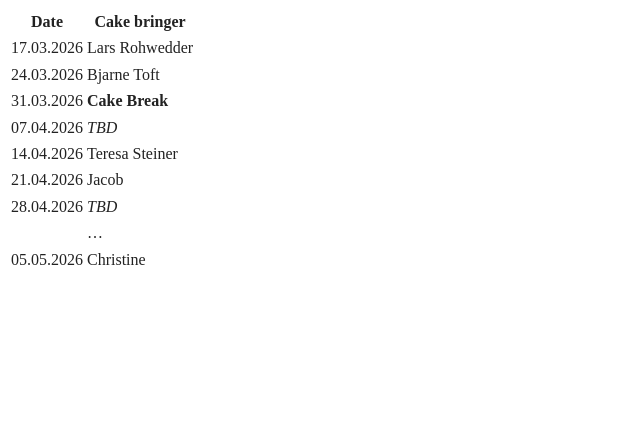
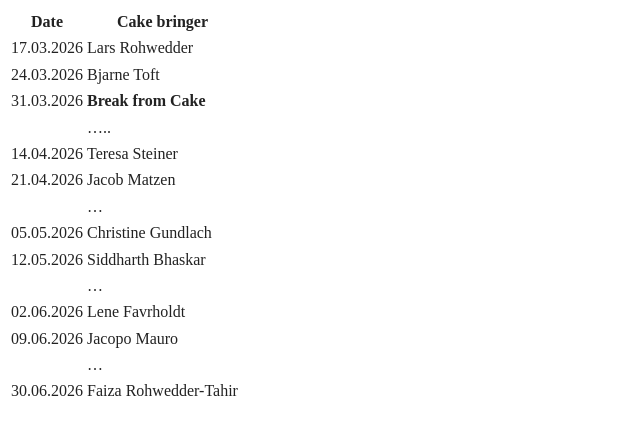
Before and after one commit to larsrohwedder/larsrohwedder.github.io, a Jekyll site: the page built from cakeclub/schedule.md, in a window 1280 px wide. Shown: the top 435 px of the page, without its empty margins (0-640 px from the left). Built offline with Jekyll 4.4.1, drawn with Linux system fonts in a browser that asks for light colours; our own code applies the rules of GitHub Pages for plain Markdown files.

Commit message:
Update schedule.md

```diff
--- a/cakeclub/schedule.md
+++ b/cakeclub/schedule.md
@@ -3,10 +3,15 @@
 | ---------- | --------------------- |
 | 17.03.2026 | Lars Rohwedder        |
 | 24.03.2026 | Bjarne Toft           |
-| 31.03.2026 | **Cake Break**        |
-| 07.04.2026 | *TBD*                 |
+| 31.03.2026 | **Break from Cake**   |
+|            | .....                 |
 | 14.04.2026 | Teresa Steiner        |
-| 21.04.2026 | Jacob                 |
-| 28.04.2026 | *TBD*                 |
+| 21.04.2026 | Jacob Matzen          |
 |            | ...                   |
-| 05.05.2026 | Christine             |
+| 05.05.2026 | Christine Gundlach    |
+| 12.05.2026 | Siddharth Bhaskar     |
+|            | ...                   |
+| 02.06.2026 | Lene Favrholdt        |
+| 09.06.2026 | Jacopo Mauro          |
+|            | ...                   |
+| 30.06.2026 | Faiza Rohwedder-Tahir |
```
